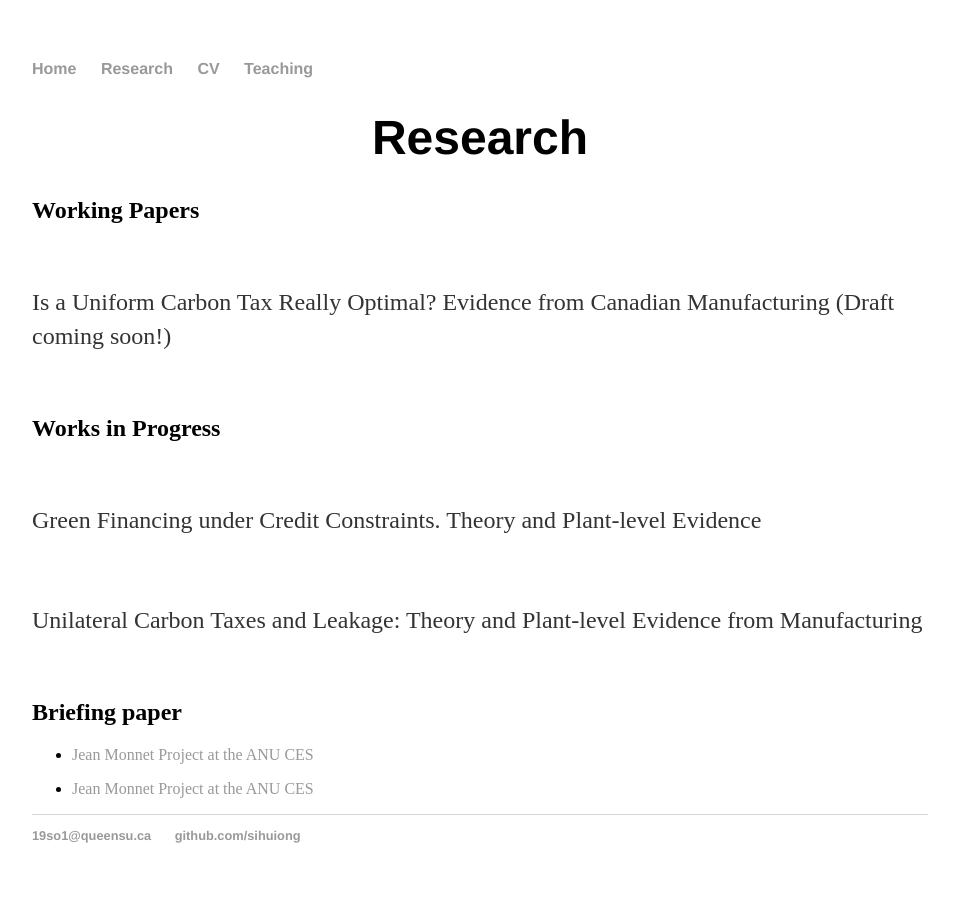
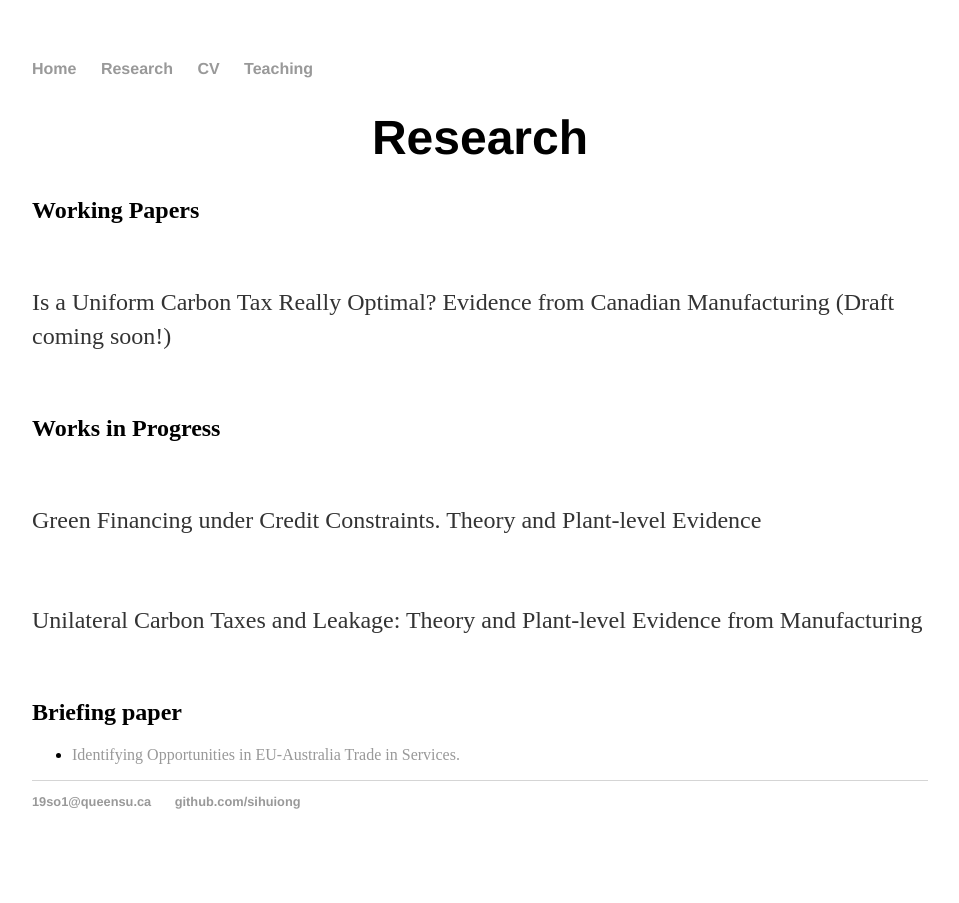
Before and after one commit to SihuiOng/SihuiOng.github.io, a Jekyll site: the page built from research/index.html, in a window 1280 px wide. Shown: the whole page, without its empty margins (160-1119 px from the left). Built offline with Jekyll 4.4.1, drawn with Linux system fonts in a browser that asks for light colours.

Commit message:
Update index.html

```diff
--- a/research/index.html
+++ b/research/index.html
@@ -17,10 +17,7 @@ title: research
 
 	<h2>Briefing paper</h2>
         <ul class="contacts">
-	   <li><a href="   https://politicsir.cass.anu.edu.au/centres/ces/research/publications/trade-services-briefing-paper"target="_blank">Jean Monnet Project at the ANU CES</a></li>
-    	</ul>
-        <ul class="contacts">
-	   <li><a href="   https://drive.google.com/file/d/1y2tZ8J1_DfuNYndQ5GM7dILHbVCN5okA/view?usp=share_link"target="_blank">Jean Monnet Project at the ANU CES</a></li>
+	   <li><a href="   https://drive.google.com/file/d/1y2tZ8J1_DfuNYndQ5GM7dILHbVCN5okA/view?usp=share_link"target="_blank">Identifying Opportunities in EU-Australia Trade in Services.</a></li>
     	</ul>
 
 </div>
```
